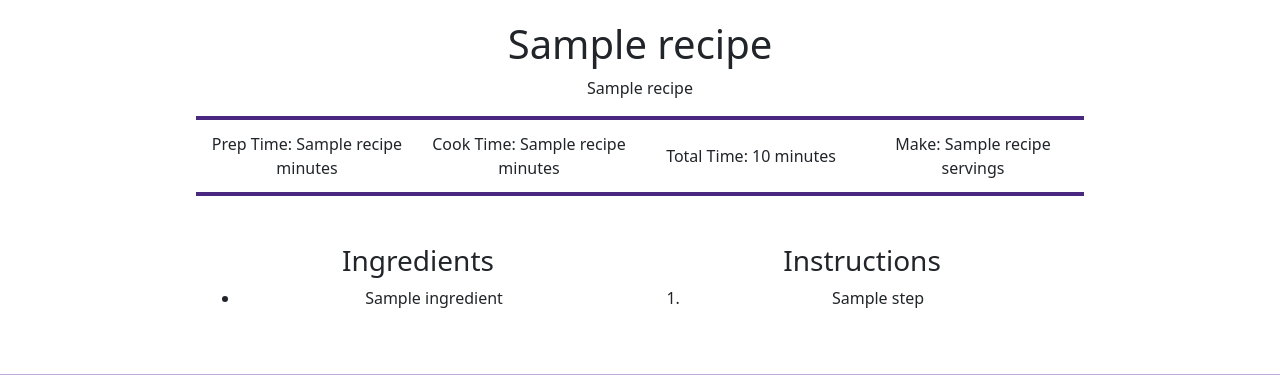
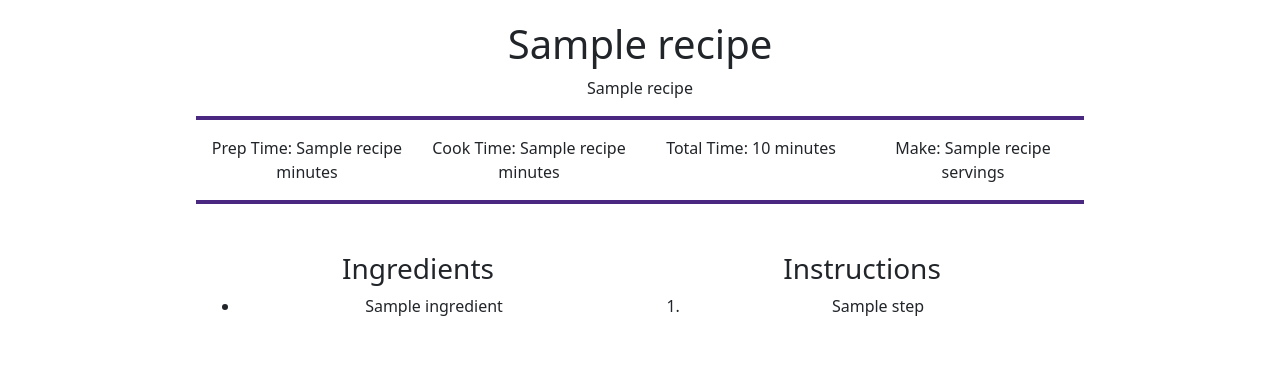
Before and after one commit to shanreed25/Recipe-Sharing-Backend, a Flask app: template templates/recipe_detail.html in a window 1280 px wide. Shown: the part 324-699 px from the top of the page. Run offline with Flask 3, Linux system fonts and the light colour scheme; the template is opened without the code that fills it: most values are stand-ins (such as "Sample title", 1, 10 or a date in 2020).

Commit message:
fixed layout spacing

```diff
--- a/templates/recipe_detail.html
+++ b/templates/recipe_detail.html
@@ -9,26 +9,26 @@
                 {{recipe[2]}}
             </p>
 <div class="container mb-5">
-    <div class="servings-details row mb-5" style="height: 5rem;">
-        <div class="col text-center d-flex align-items-center justify-content-center" style="height: 100%;">
+    <div class="servings-details row mb-5 py-3">
+        <div class="col-sm-12 col-md-6 col-lg-3" style="height: 100%;">
             <p class="mb-0">
                 Prep Time: {{recipe[3]}} minutes
             </p>
         </div>
 
-        <div class="col text-center d-flex align-items-center justify-content-center" style="height: 100%;">
+        <div class="col-sm-12 col-md-6 col-lg-3" style="height: 100%;">
             <p class="mb-0">
                 Cook Time: {{recipe[4]}} minutes
             </p>
         </div>
 
-        <div class="col text-center d-flex align-items-center justify-content-center" style="height: 100%;">
+        <div class="col-sm-12 col-md-6 col-lg-3" style="height: 100%;">
             <p class="mb-0">
                 Total Time: {{recipe[3] + recipe[4]}}  minutes
             </p>
         </div>
 
-        <div class="col text-center d-flex align-items-center justify-content-center" style="height: 100%;">
+        <div class="col-sm-12 col-md-6 col-lg-3" style="height: 100%;">
             <p class="mb-0">
                 Make: {{recipe[5]}} servings
             </p>
```
Also changed, not shown: README.md.
